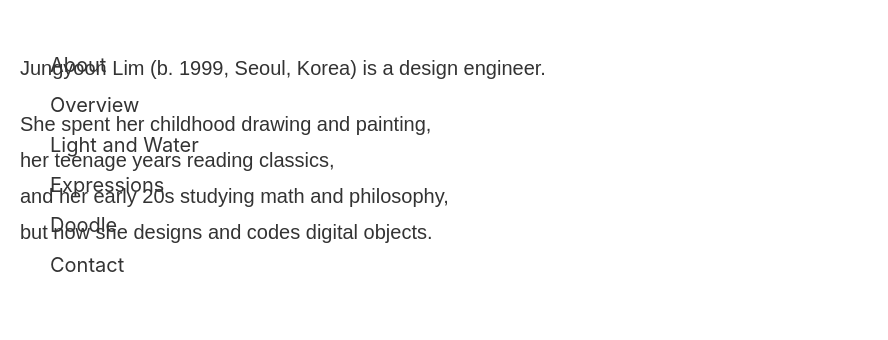
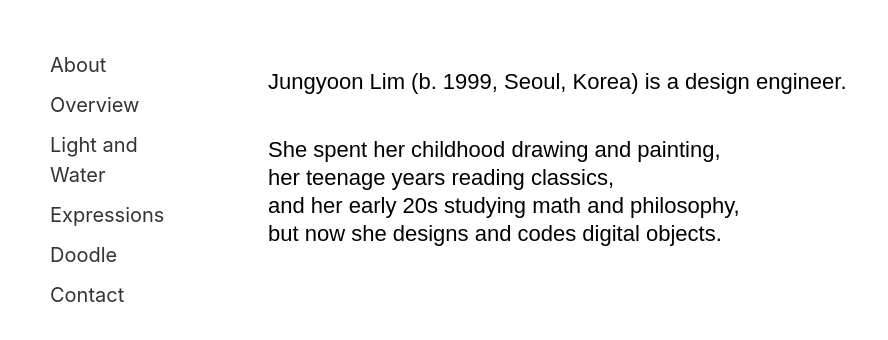
Before and after one commit to Jungyoonlim/gallery, a React (Create React App) app in the folder art-gallery-react/: page /about in a window 1280 px wide. Shown: the top 340 px of the page, without its empty margins (0-888 px from the left). Built offline with nearby package versions, Linux system fonts and the light colour scheme.

Commit message:
about me page

```diff
--- a/art-gallery-react/package.json
+++ b/art-gallery-react/package.json
@@ -51,6 +51,9 @@
   "devDependencies": {
     "@babel/plugin-proposal-private-property-in-object": "^7.21.0-placeholder-for-preset-env.2",
     "@types/react": "^18.3.5",
-    "@types/react-dom": "^18.3.0"
+    "@types/react-dom": "^18.3.0",
+    "autoprefixer": "^10.4.20",
+    "postcss": "^8.4.47",
+    "tailwindcss": "^3.4.14"
   }
 }
--- /dev/null
+++ b/art-gallery-react/postcss.config.js
@@ -0,0 +1,6 @@
+module.exports = {
+  plugins: {
+    tailwindcss: {},
+    autoprefixer: {},
+  },
+}
--- a/art-gallery-react/src/components/Pages/About.tsx
+++ b/art-gallery-react/src/components/Pages/About.tsx
@@ -1,52 +1,30 @@
 import React from 'react';
-import styled from 'styled-components';
-
-const BioContainer = styled.div`
-  position: absolute;
-  width: 810px;
-  max-width: calc(100% - 40px);
-  left: 475px;
-  top: 10px;
-  padding: 20px;
-  box-sizing: border-box;
-
-  @media (max-width: 1285px) {
-    left: 0;
-    width: 100%;
-  }
-
-  @media (max-width: 810px) {
-    position: relative;
-    top: 44px;
-    padding: 20px 0;
-  }
-`;
-
-const Bio = styled.p`
-  font-family: 'Fira Sans', sans-serif;
-  font-style: normal;
-  font-weight: 400;
-  font-size: 20px;
-  line-height: 36px;
-  color: #333;
-  margin: 0;
-
-  @media (max-width: 810px) {
-    font-size: 24px;
-    line-height: 30px;
-  }
-`;
-
 
 const About: React.FC = () => {
     return (
-            <BioContainer>
-                    <Bio>
-                        <p>Jungyoon Lim (b. 1999, Seoul, Korea) is a design engineer. </p>
-                        <p>She spent her childhood drawing and painting, <br></br> her teenage years reading classics, <br></br>and her early 20s studying math and philosophy, <br></br> but now she designs and codes digital objects.
-                        </p>
-                    </Bio>
-        </BioContainer>
+        <div className="flex flex-col pt-16 pl-16
+            lg:pt-12 lg:pl-12
+            md:pt-8 md:pl-8
+            sm:pt-6 sm:pl-6">
+            <div className="max-w-3xl">
+                <p className="font-libre text-[24px] leading-[30px] text-black
+                    lg:text-[22px] lg:leading-[28px]
+                    md:text-[20px] md:leading-[26px]
+                    sm:text-[18px] sm:leading-[24px]">
+                    Jungyoon Lim (b. 1999, Seoul, Korea) is a design engineer.
+
+                    <div className="mt-12
+                        lg:mt-10
+                        md:mt-8
+                        sm:mt-6">
+                        She spent her childhood drawing and painting, <br />
+                        her teenage years reading classics, <br />
+                        and her early 20s studying math and philosophy, <br />
+                        but now she designs and codes digital objects.
+                    </div>
+                </p>
+            </div>
+        </div>
     );
 };
 
--- a/art-gallery-react/src/index.css
+++ b/art-gallery-react/src/index.css
@@ -1,6 +1,12 @@
+@tailwind base;
+@tailwind components;
+@tailwind utilities;
+
+@import url('https://fonts.googleapis.com/css2?family=Libre+Franklin:wght@400;500;600&display=swap');
+
 body {
   margin: 0;
-  font-family: -apple-system, BlinkMacSystemFont, 'Segoe UI', 'Roboto', 'Oxygen',
+  font-family: 'Libre Franklin', -apple-system, BlinkMacSystemFont, 'Segoe UI', 'Roboto', 'Oxygen',
     'Ubuntu', 'Cantarell', 'Fira Sans', 'Droid Sans', 'Helvetica Neue',
     sans-serif;
   -webkit-font-smoothing: antialiased;
--- /dev/null
+++ b/art-gallery-react/tailwind.config.js
@@ -0,0 +1,14 @@
+/** @type {import('tailwindcss').Config} */
+module.exports = {
+  content: [
+    "./src/**/*.{js,jsx,ts,tsx}",
+  ],
+  theme: {
+    extend: {
+      fontFamily: {
+        'libre': ['"Libre Franklin"', 'sans-serif'],
+      },
+    },
+  },
+  plugins: [],
+}
```
Also changed, not shown: 1 other file (tests, documents, lock files or other folders).
